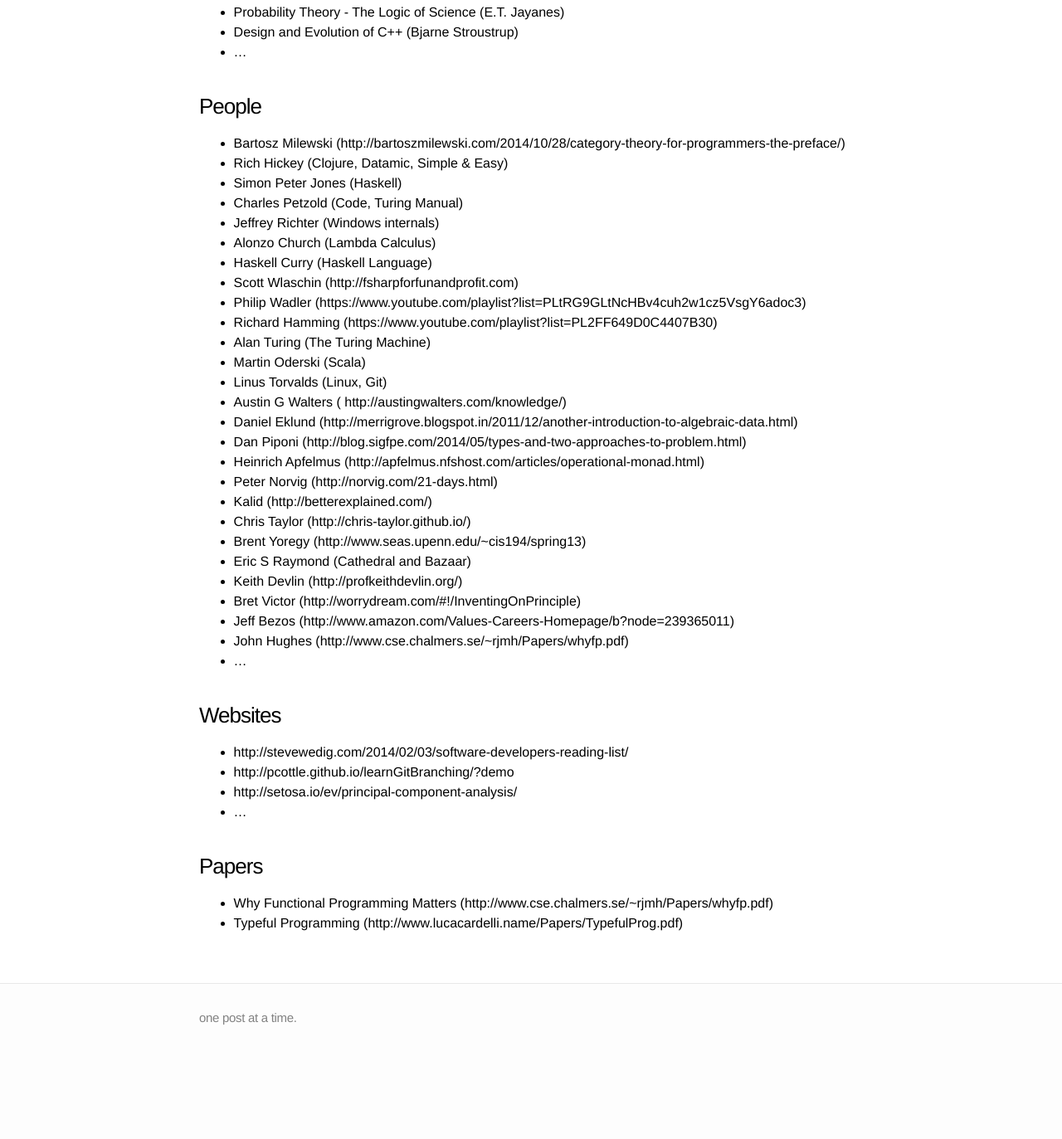
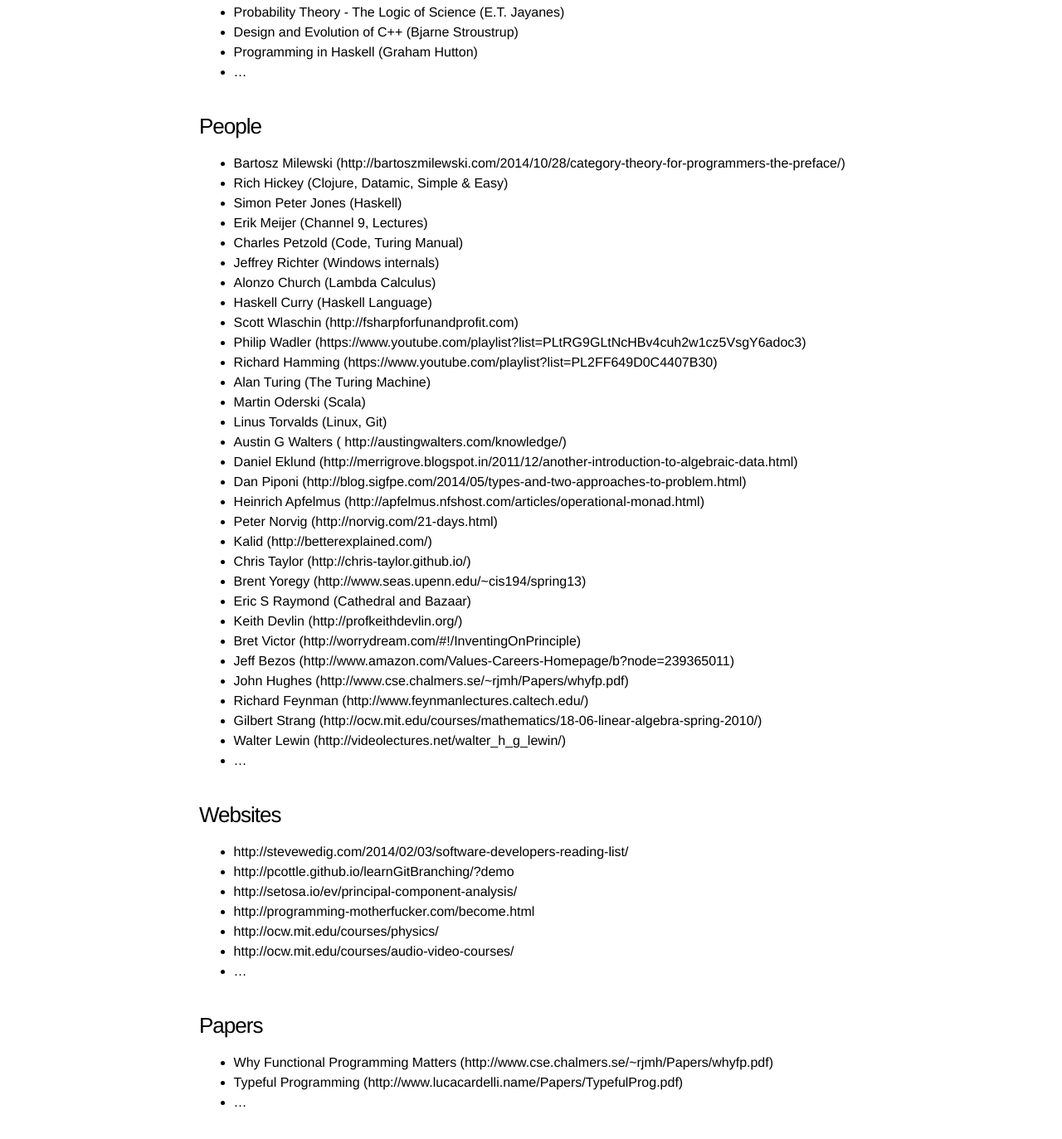
Before and after one commit to ChandraKoduru/chandrakoduru.github.io, a Jekyll site: the page built from _posts/2015-03-06-sources-of-my-knowledge.md, in a window 1280 px wide and 1400 px high, scrolled down 639 px. Shown: the top 1373 px of the window at 83% size. Built offline with Jekyll 4.4.1, drawn with Linux system fonts in a browser that asks for light colours; before the commit the page ends 1922 px from its top, so only the background shows below that.

Commit message:
updated with refs to mit open courseware

```diff
--- a/_posts/2015-03-06-sources-of-my-knowledge.md
+++ b/_posts/2015-03-06-sources-of-my-knowledge.md
@@ -25,6 +25,7 @@ category: life
 * JVM - Internals (Bill Venners)
 * Probability Theory - The Logic of Science (E.T. Jayanes)
 * Design and Evolution of C++ (Bjarne Stroustrup)
+* Programming in Haskell (Graham Hutton)
 * ...
 
 ### People
@@ -32,6 +33,7 @@ category: life
 * Bartosz Milewski (http://bartoszmilewski.com/2014/10/28/category-theory-for-programmers-the-preface/)
 * Rich Hickey (Clojure, Datamic, Simple & Easy)
 * Simon Peter Jones (Haskell)
+* Erik Meijer (Channel 9, Lectures)
 * Charles Petzold (Code, Turing Manual)
 * Jeffrey Richter (Windows internals)
 * Alonzo Church (Lambda Calculus)
@@ -55,14 +57,21 @@ category: life
 * Bret Victor (http://worrydream.com/#!/InventingOnPrinciple)
 * Jeff Bezos (http://www.amazon.com/Values-Careers-Homepage/b?node=239365011)
 * John Hughes (http://www.cse.chalmers.se/~rjmh/Papers/whyfp.pdf)
+* Richard Feynman (http://www.feynmanlectures.caltech.edu/)
+* Gilbert Strang (http://ocw.mit.edu/courses/mathematics/18-06-linear-algebra-spring-2010/)
+* Walter Lewin (http://videolectures.net/walter_h_g_lewin/)
 * ...
 
 ### Websites
 * http://stevewedig.com/2014/02/03/software-developers-reading-list/
 * http://pcottle.github.io/learnGitBranching/?demo
 * http://setosa.io/ev/principal-component-analysis/
+* http://programming-motherfucker.com/become.html
+* http://ocw.mit.edu/courses/physics/
+* http://ocw.mit.edu/courses/audio-video-courses/
 * ...
 
 ### Papers
 * Why Functional Programming Matters (http://www.cse.chalmers.se/~rjmh/Papers/whyfp.pdf)
 * Typeful Programming (http://www.lucacardelli.name/Papers/TypefulProg.pdf)
+* ...
```
